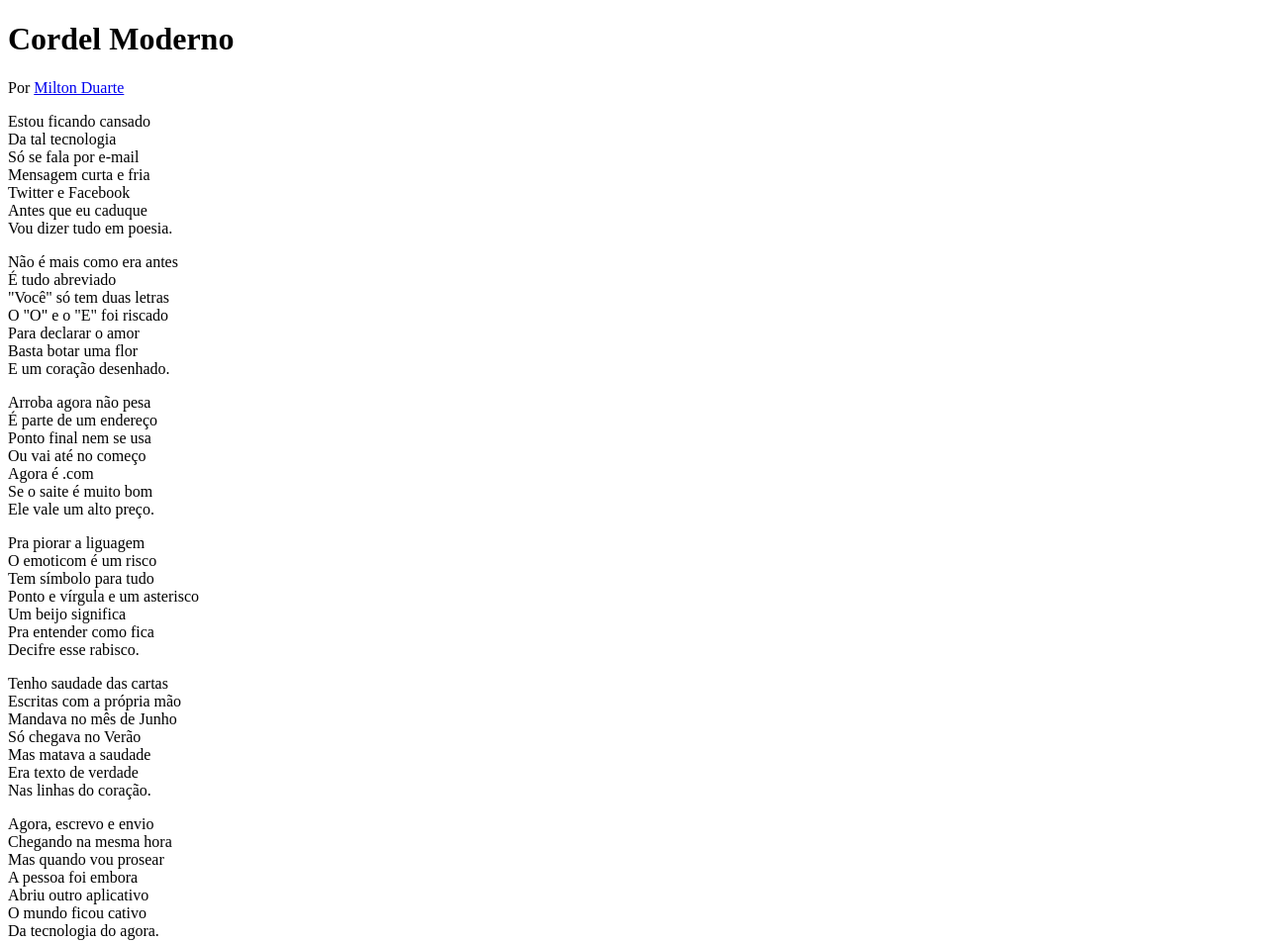
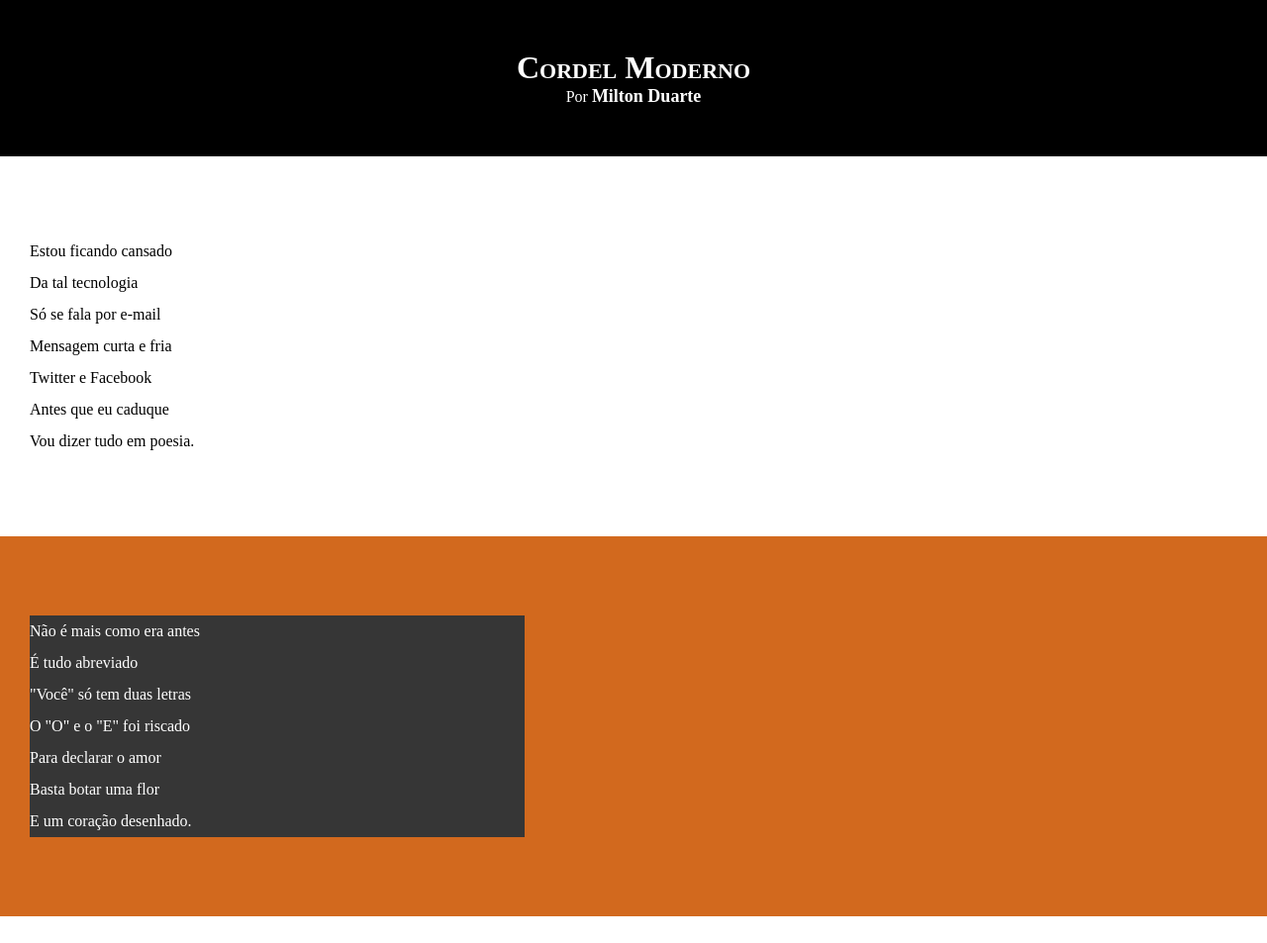
Before and after one commit to fabianoalmeida29/projeto-cordel, a plain HTML site: page index.html in a window 1280 px wide. Shown: the top 953 px of the page at 99% size. Drawn offline with Linux system fonts and the light colour scheme.

Commit message:
Atualizei 01/05/22

```diff
--- /dev/null
+++ b/estile/style.css
@@ -0,0 +1,73 @@
+@charset "UTF-8";
+
+
+
+ * {
+     margin: 0px;
+     padding: 0px;
+}
+
+html, body {
+   min-height: 100%vh;
+   background-color: darkgray;
+}
+
+header{
+    background-color: black;
+    color: white;
+    text-align: center;
+}
+
+header > h1 {
+    padding-top: 50px;
+    font-variant: small-caps;
+    /*text-transform: uppercase;*/
+}
+
+header > p {
+    padding-bottom: 50px;
+
+}
+
+ header a, footer a {
+    color: white;
+    font-weight: bold;
+    font-size: large;
+    text-decoration: none;
+}
+
+header a:hover, footer a:hover {
+    text-decoration: underline;
+    color: chocolate;
+}
+
+section{
+padding-top: 10vh;
+padding-bottom: 10vh;
+line-height: 2em;
+padding-left: 30px;
+
+}
+
+
+section.normal{
+    background-color: white;
+
+}
+
+section.imagem{
+    background-color: chocolate;
+    color: white;
+}
+
+section.imagem > p{
+    width: 500px;
+    background-color: rgb(54, 54, 54);
+}
+
+footer{
+    background-color: black;
+    text-align: center;
+    color: white;
+    padding: 10px;
+}
--- a/index.html
+++ b/index.html
@@ -5,7 +5,7 @@
     <meta http-equiv="X-UA-Compatible" content="IE=edge">
     <meta name="viewport" content="width=device-width, initial-scale=1.0">
     <title>Cordel Moderno</title>
-    <link rel="stylesheet" href="style.css">
+    <link rel="stylesheet" href="estile/style.css">
 </head>
 <body>
 
@@ -17,7 +17,7 @@
     </header>
 
 
-        <section>
+        <section class="normal">
             <p>
                 Estou ficando cansado <br>
                 Da tal tecnologia <br>
@@ -30,7 +30,7 @@
         </section>
 
 
-        <section>
+        <section class="imagem">
             <p>
                 Não é mais como era antes <br>
                 É tudo abreviado <br>
@@ -42,7 +42,7 @@
             </p>
         </section>
 
-        <section>
+        <section class="normal">
             <p>
                 Arroba agora não pesa <br>
                 É parte de um endereço <br>
@@ -65,7 +65,7 @@
             </p>
          </section>
 
-        <section>
+        <section class="imagem">
             <p>
                 Tenho saudade das cartas <br>
                 Escritas com a própria mão <br>
@@ -78,7 +78,7 @@
         </section>
 
 
-        <section>
+        <section class="normal">
             <p>
                 Agora, escrevo e envio <br>
                 Chegando na mesma hora <br>
```
